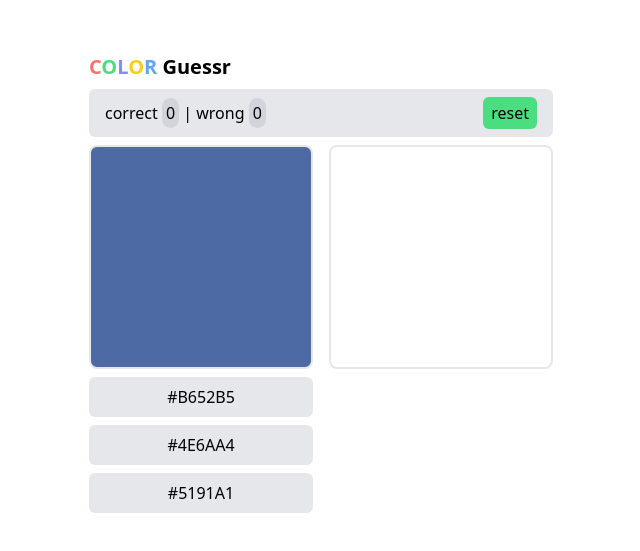
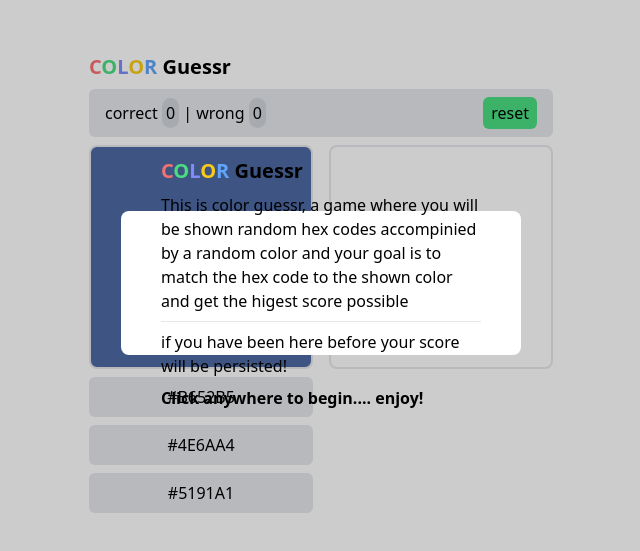
Before and after one commit to code4fun907/react-color-guessr, a React (Vite) app: page / in a window 1280 px wide. Shown: the part 117-668 px from the top of the page, without its empty margins (319-959 px from the left). Built offline with nearby package versions, Linux system fonts and the light colour scheme.

Commit message:
Add Modal component and use it to create a welcome modal

```diff
--- a/src/App.tsx
+++ b/src/App.tsx
@@ -1,5 +1,6 @@
 import { useEffect, useState } from "react";
 import { ColorBox } from "./components/ColorBox";
+import { Modal } from "./components/Modal";
 import {
   getStoredLoss,
   getStoredWins,
@@ -15,6 +16,7 @@ export const App: React.FC = () => {
   const [allAns, setAllAns] = useState<string[]>();
   const [[wins, loss], setWinsLoss] = useState<[number, number]>([0, 0]);
   const [selectedAns, setSelectedAns] = useState<string>();
+  const [modalOpen, setModalOpen] = useState<boolean>(true);
 
   const resetGame = () => {
     setSelectedAns("");
@@ -63,9 +65,7 @@ export const App: React.FC = () => {
     }
   };
 
-  return (
-    <div className="grid h-screen place-items-center">
-      <div>
+  const renderLogo = () => (
     <h1 className="text-xl mb-2 font-bold">
       {[
         "C text-red-400",
@@ -78,6 +78,27 @@ export const App: React.FC = () => {
       ))}{" "}
       Guessr
     </h1>
+  );
+
+  return (
+    <div className="grid h-screen place-items-center">
+      <Modal isOpen={modalOpen} handleClose={() => setModalOpen(false)}>
+        <div>
+          {renderLogo()}
+          <p className="mb-2 mt-2">
+            This is color guessr, a game where you will be shown random hex
+            codes accompinied by a random color and your goal is to match the
+            hex code to the shown color and get the higest score possible
+          </p>
+          <hr />
+          <p className="mb-2 mt-2">
+            if you have been here before your score will be persisted!
+          </p>
+          <strong>Click anywhere to begin.... enjoy!</strong>
+        </div>
+      </Modal>
+      <div>
+        {renderLogo()}
         <div className="py-2 px-4 bg-gray-200 w-auto rounded-md mb-2 flex items-center justify-between">
           <div>
             correct <span className="bg-gray-300 p-1 rounded-xl">{wins}</span> |
--- a/src/components/Modal.tsx
+++ b/src/components/Modal.tsx
@@ -27,12 +27,17 @@ export const Modal: React.FC<IModalProps> = ({
 
   return (
     <Portal wrapperId="portal-modal-container">
-      <div className="fixed inset-0 opacity-90 flex flex-col items-center justify-center overflow-hidden z-[999] p-10">
-        <button onClick={handleClose}>Close</button>
-        <div className="w-3/4 h-3/4 flex items-center justify-center">
-          {children}
+      <>
+        <div
+          className="bg-black w-screen h-screen absolute top-0 bottom-0 right-0 left-0 opacity-20 pointer-events-auto"
+          onClick={handleClose}
+        ></div>
+        <div className="fixed inset-0 flex flex-col items-center justify-center overflow-hidden z-[999] p-10 pointer-events-none">
+          <div className="w-1/3 h-1/5 flex items-center justify-center bg-white rounded-lg px-10">
+            {children}
+          </div>
         </div>
-      </div>
+      </>
     </Portal>
   );
 };
```
Lines whose indentation alone changed are shown as unchanged.
